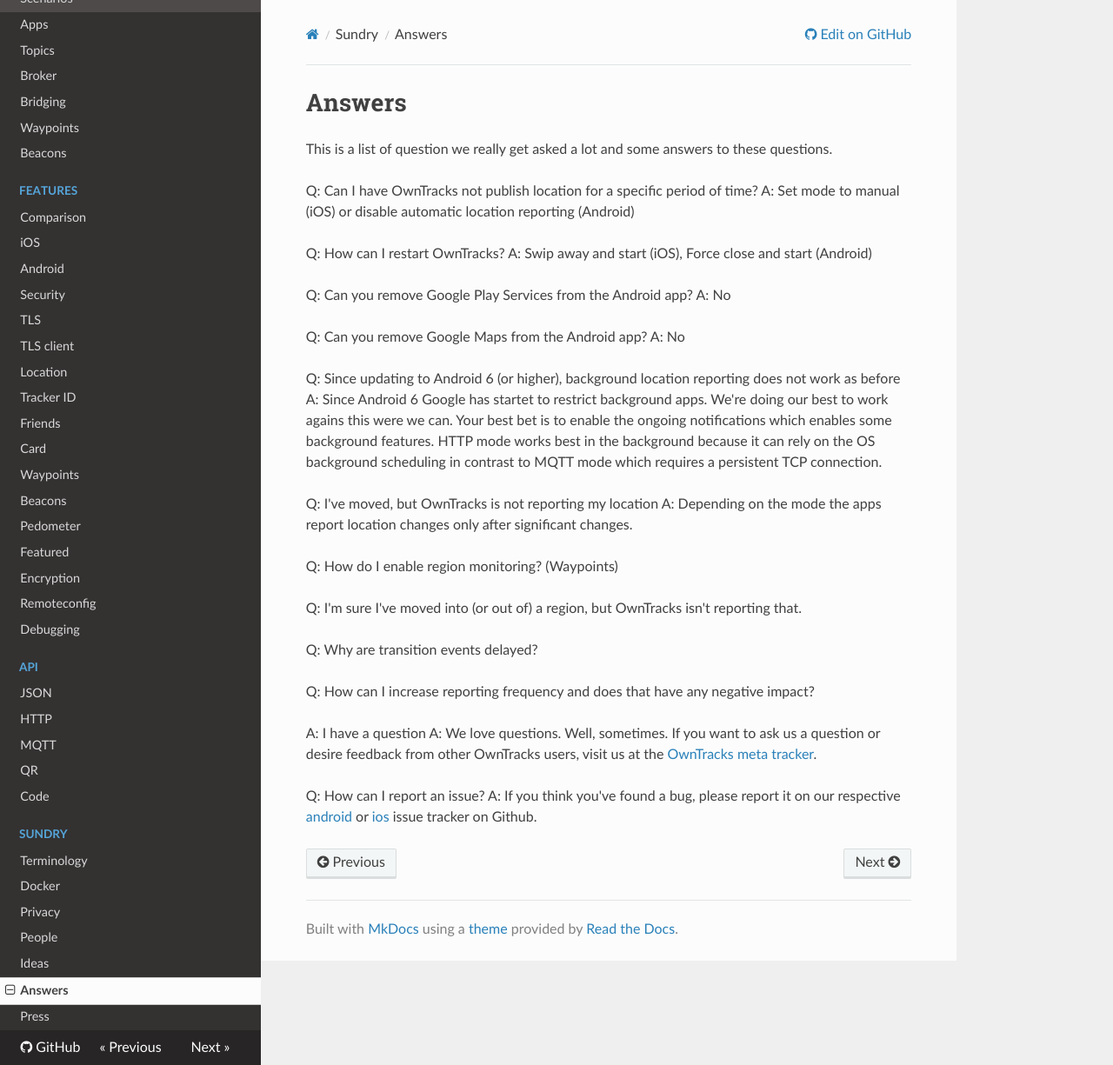
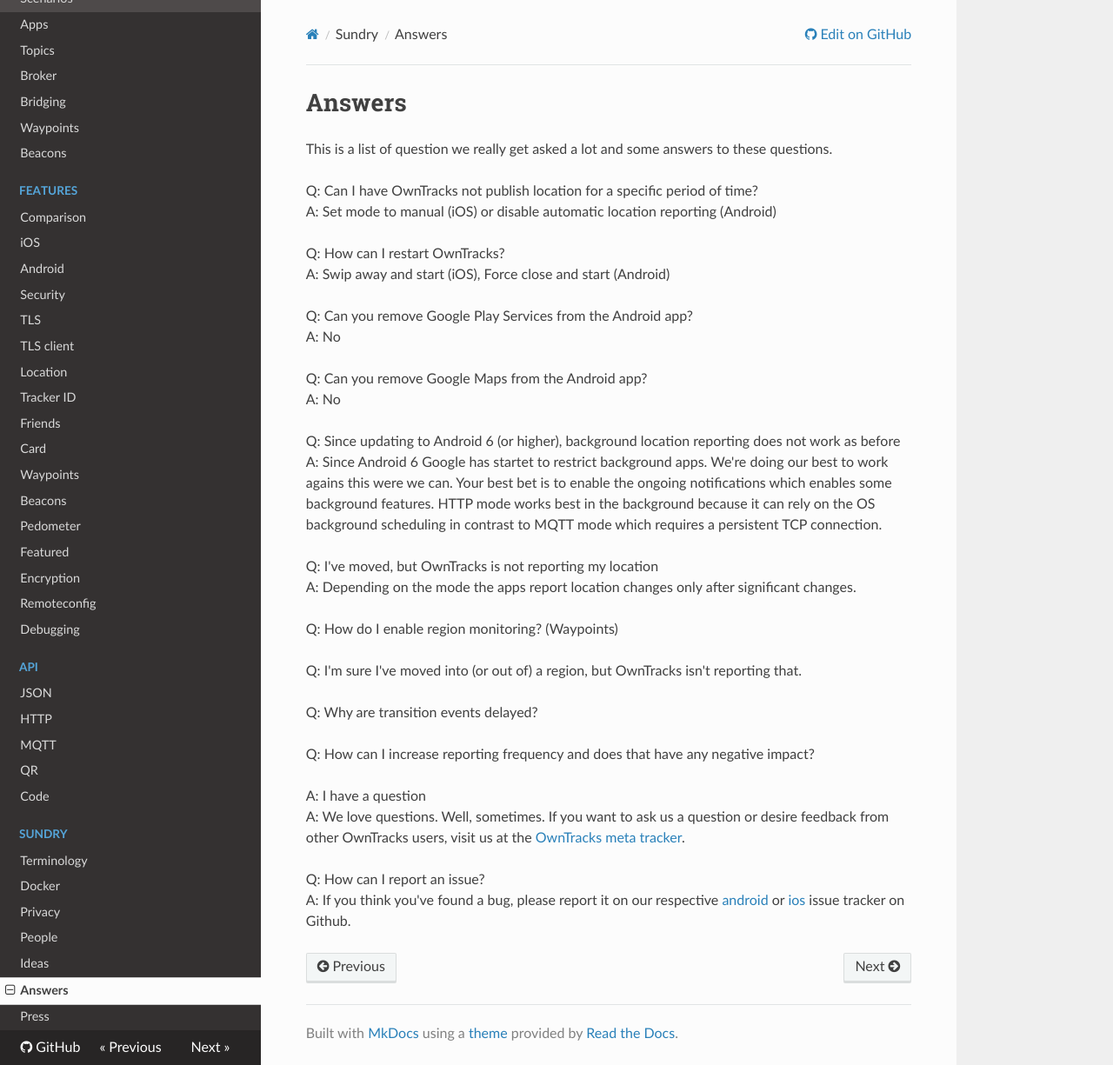
Before and after one commit to owntracks/booklet, an MkDocs documentation site: the page built from docs/faq.md, in a window 1280 px wide and 1225 px high. Shown: the whole window at 87% size. Built offline with MkDocs 1.6.1, drawn with Linux system fonts in a browser that asks for light colours; nearby versions of some CDN libraries; old or Windows-style settings are respelled for this version of MkDocs.

Commit message:
Update faq.md

```diff
--- a/docs/faq.md
+++ b/docs/faq.md
@@ -2,35 +2,35 @@
 
 This is a list of question we really get asked a lot and some answers to these questions.
 
-Q: Can I have OwnTracks not publish location for a specific period of time?
+Q: Can I have OwnTracks not publish location for a specific period of time?<br/>
 A: Set mode to manual (iOS) or disable automatic location reporting (Android)
 
-Q: How can I restart OwnTracks?
+Q: How can I restart OwnTracks?<br/>
 A: Swip away and start (iOS), Force close and start (Android)
 
-Q: Can you remove Google Play Services from the Android app?
+Q: Can you remove Google Play Services from the Android app? <br/>
 A: No
 
-Q: Can you remove Google Maps from the Android app?
+Q: Can you remove Google Maps from the Android app? <br/>
 A: No
 
-Q: Since updating to Android 6 (or higher), background location reporting does not work as before
+Q: Since updating to Android 6 (or higher), background location reporting does not work as before<br/>
 A: Since Android 6 Google has startet to restrict background apps. We're doing our best to work agains this were we can.
 Your best bet is to enable the ongoing notifications which enables some background features. HTTP mode works best in the background because it can rely on the OS background scheduling in contrast to MQTT mode which requires a persistent TCP connection.
 
-Q: I've moved, but OwnTracks is not reporting my location
+Q: I've moved, but OwnTracks is not reporting my location<br/>
 A: Depending on the mode the apps report location changes only after significant changes.
 
-Q: How do I enable region monitoring? (Waypoints)
+Q: How do I enable region monitoring? (Waypoints)<br/>
 
-Q: I'm sure I've moved into (or out of) a region, but OwnTracks isn't reporting that.
+Q: I'm sure I've moved into (or out of) a region, but OwnTracks isn't reporting that.<br/>
 
-Q: Why are transition events delayed?
+Q: Why are transition events delayed?<br/>
 
-Q: How can I increase reporting frequency and does that have any negative impact?
+Q: How can I increase reporting frequency and does that have any negative impact?<br/>
 
-A: I have a question
+A: I have a question<br/>
 A: We love questions. Well, sometimes. If you want to ask us a question or desire feedback from other OwnTracks users, visit us at the [OwnTracks meta tracker](https://github.com/owntracks/talk).
 
-Q: How can I report an issue?
+Q: How can I report an issue?<br/>
 A: If you think you've found a bug, please report it on our respective [android](https://github.com/owntracks/android) or [ios](https://github.com/owntracks/ios) issue tracker on Github.
```
